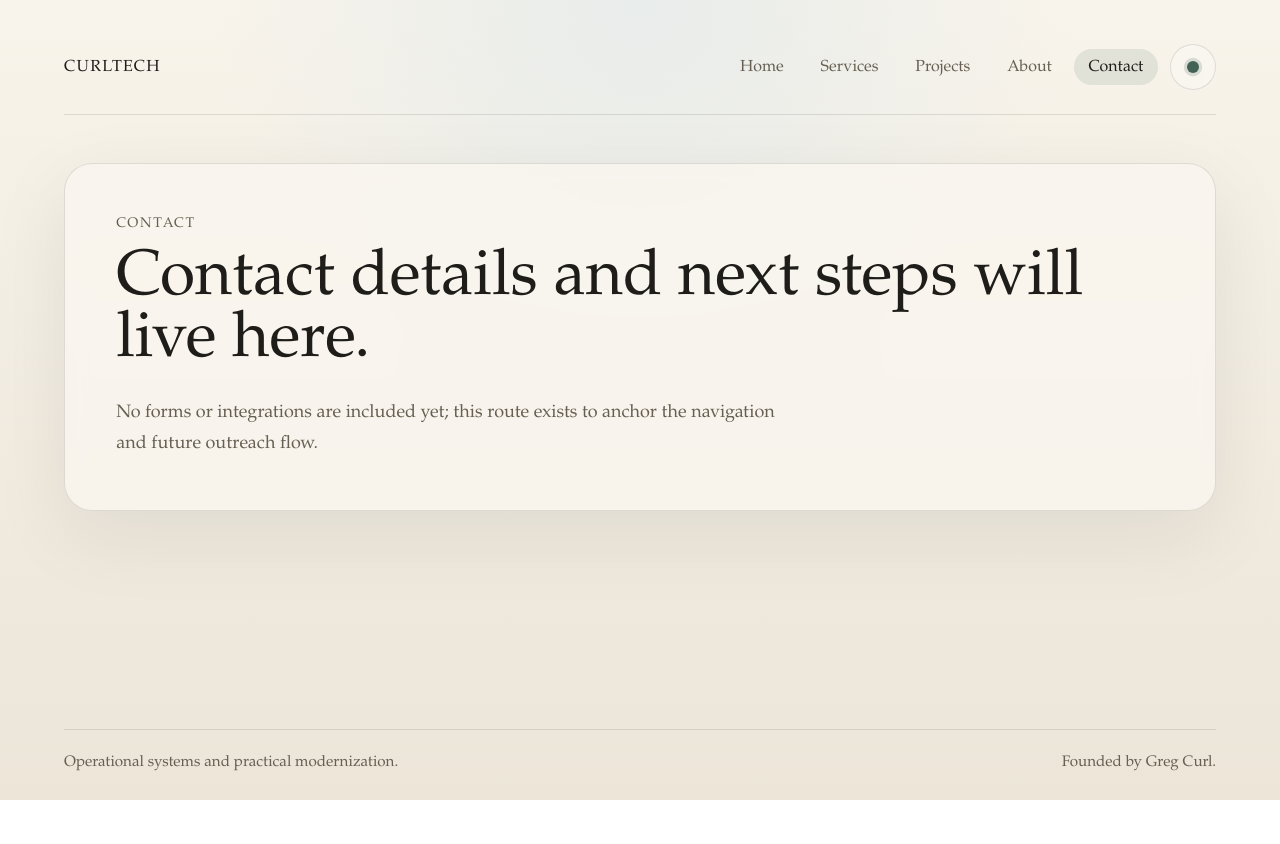
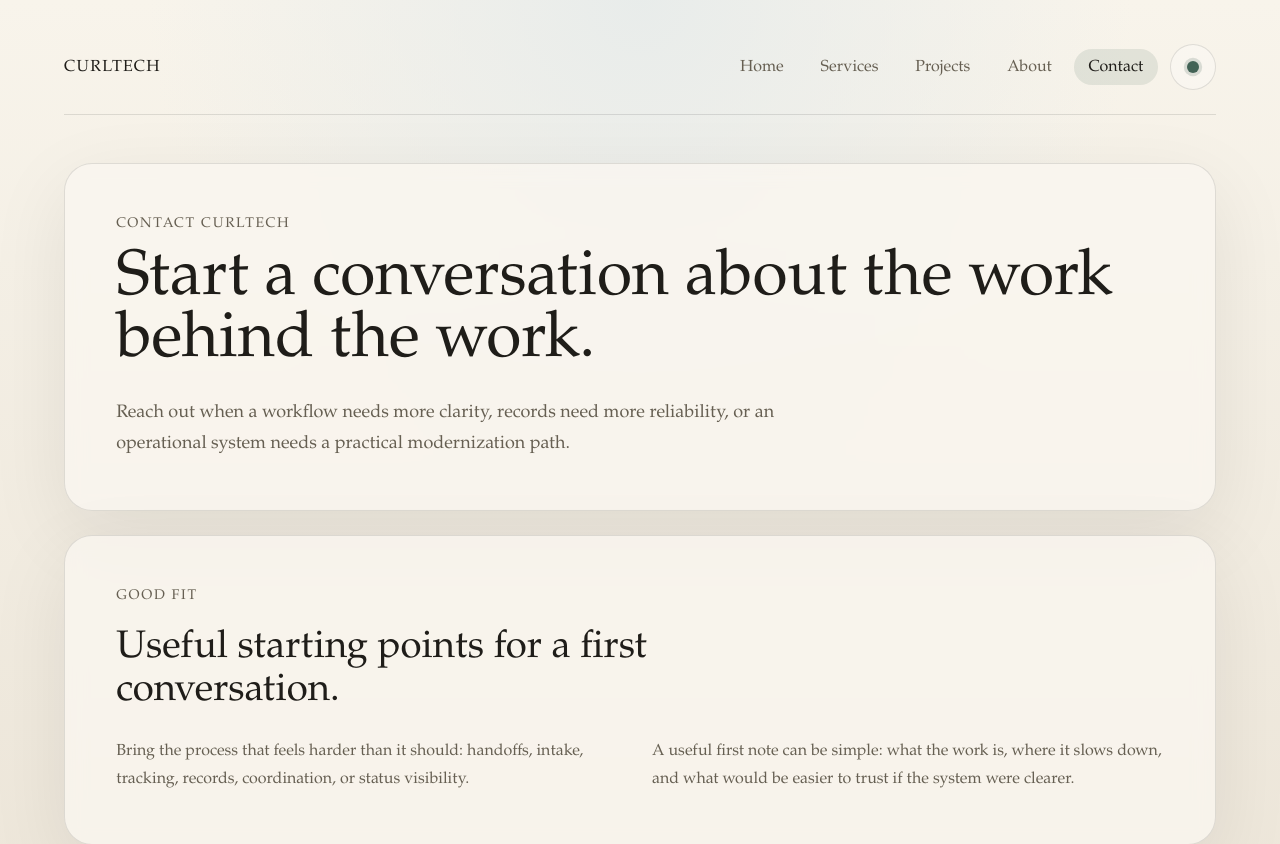
Before and after one commit to gacurl/gacurl-web, a Next.js app: page /contact in a window 1280 px wide. Shown: the top 844 px of the page. Before the commit the page ends 800 px from the top, so only its background shows below. Built offline with nearby package versions, Linux system fonts and the light colour scheme.

Commit message:
Issue 1-9: Add contact route

```diff
--- a/app/contact/page.tsx
+++ b/app/contact/page.tsx
@@ -1,12 +1,32 @@
 export default function ContactPage() {
   return (
-    <section className="content-card">
-      <p className="eyebrow">Contact</p>
-      <h1>Contact details and next steps will live here.</h1>
-      <p className="lede">
-        No forms or integrations are included yet; this route exists to anchor
-        the navigation and future outreach flow.
-      </p>
-    </section>
+    <div className="home-stack">
+      <section className="content-card">
+        <p className="eyebrow">Contact CurlTech</p>
+        <h1>Start a conversation about the work behind the work.</h1>
+        <p className="lede">
+          Reach out when a workflow needs more clarity, records need more
+          reliability, or an operational system needs a practical modernization
+          path.
+        </p>
+      </section>
+
+      <section className="content-card content-card--split">
+        <div className="section-heading">
+          <p className="eyebrow">Good Fit</p>
+          <h2>Useful starting points for a first conversation.</h2>
+        </div>
+        <div className="split-copy">
+          <p>
+            Bring the process that feels harder than it should: handoffs,
+            intake, tracking, records, coordination, or status visibility.
+          </p>
+          <p>
+            A useful first note can be simple: what the work is, where it slows
+            down, and what would be easier to trust if the system were clearer.
+          </p>
+        </div>
+      </section>
+    </div>
   );
 }
```
